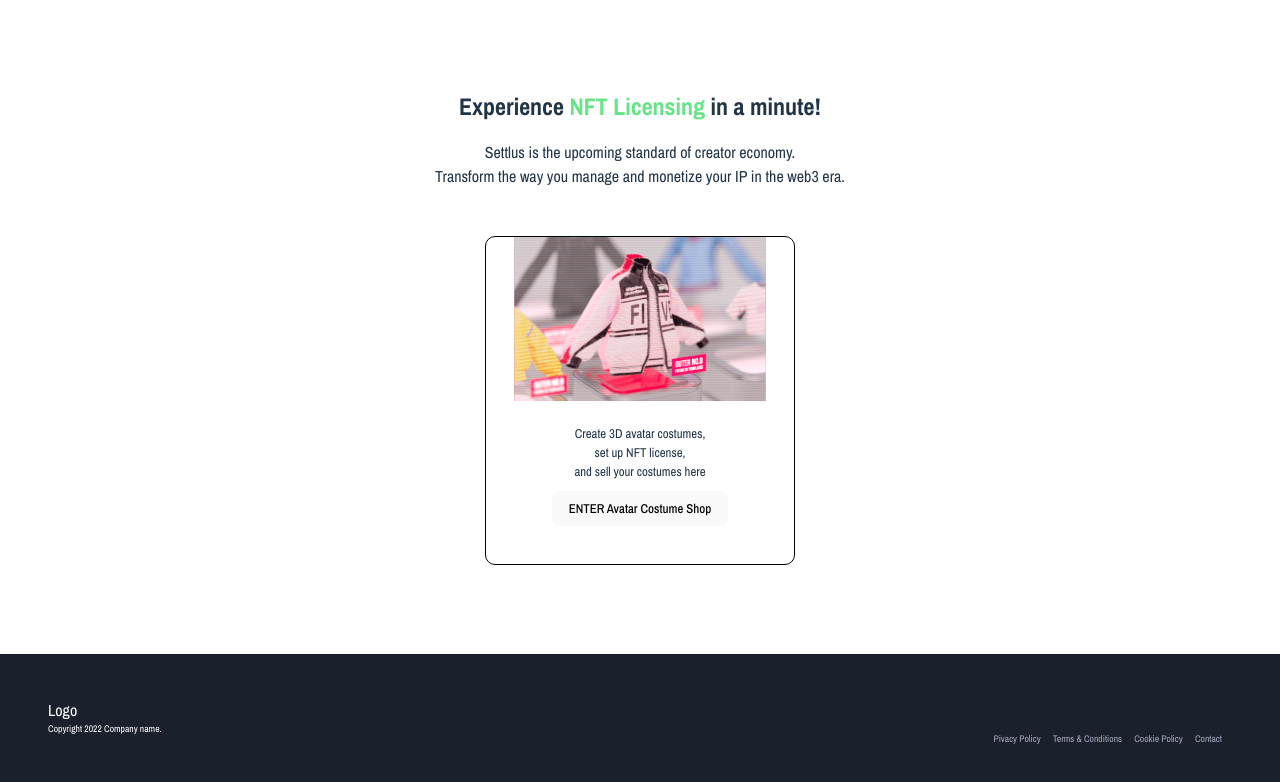
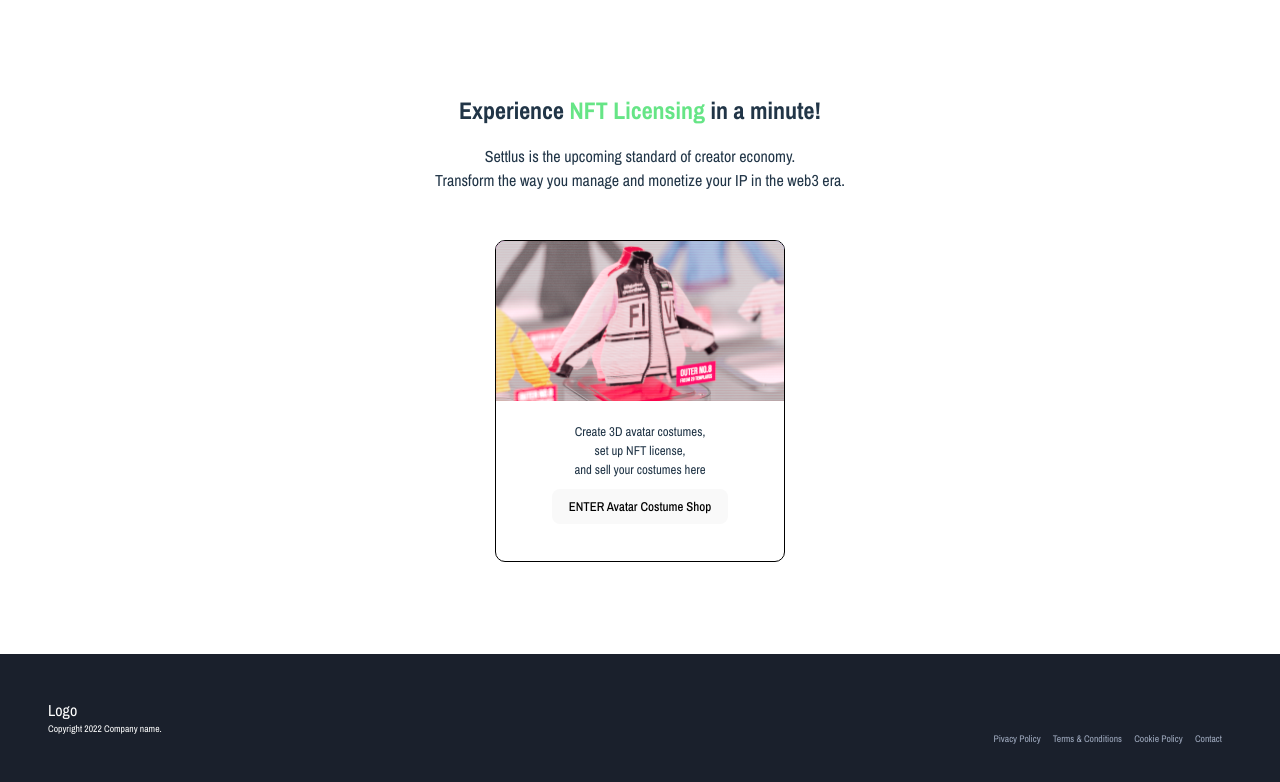
Before and after one commit to settlus/tenant-demo, a React (Vite) app: page /intro in a window 1280 px wide. Shown: the top 782 px of the page. Built offline with nearby package versions, Linux system fonts and the light colour scheme.

Commit message:
🐛 Fix styling

```diff
--- a/src/pages/main/Intro/Card/Card.module.scss
+++ b/src/pages/main/Intro/Card/Card.module.scss
@@ -2,8 +2,8 @@
   display: flex;
   flex-direction: column;
   margin: 0 auto;
-  width: 40%;
-  height: 50%;
+  width: 18rem;
+  height: 20rem;
   border: 1px solid black;
   border-radius: 10px;
   font-size: 0.8em;
@@ -11,8 +11,10 @@
 
 
   img{
-    height:50%;
+    margin: 0rem;
+    height: 50%;
     width: 100%;
+    object-fit: cover;
   }
 
   .container{
--- a/src/shared/Modal/Modal.module.scss
+++ b/src/shared/Modal/Modal.module.scss
@@ -11,10 +11,10 @@
 }
 
 .close{
+  margin: 0rem;
+  margin-right: 0.5rem;
   margin-left: auto;
   border-radius: 50%;
-  background-color: black;
-  color: white;
   width: 1rem;
   height: 1rem;
   padding: 0rem;
```
